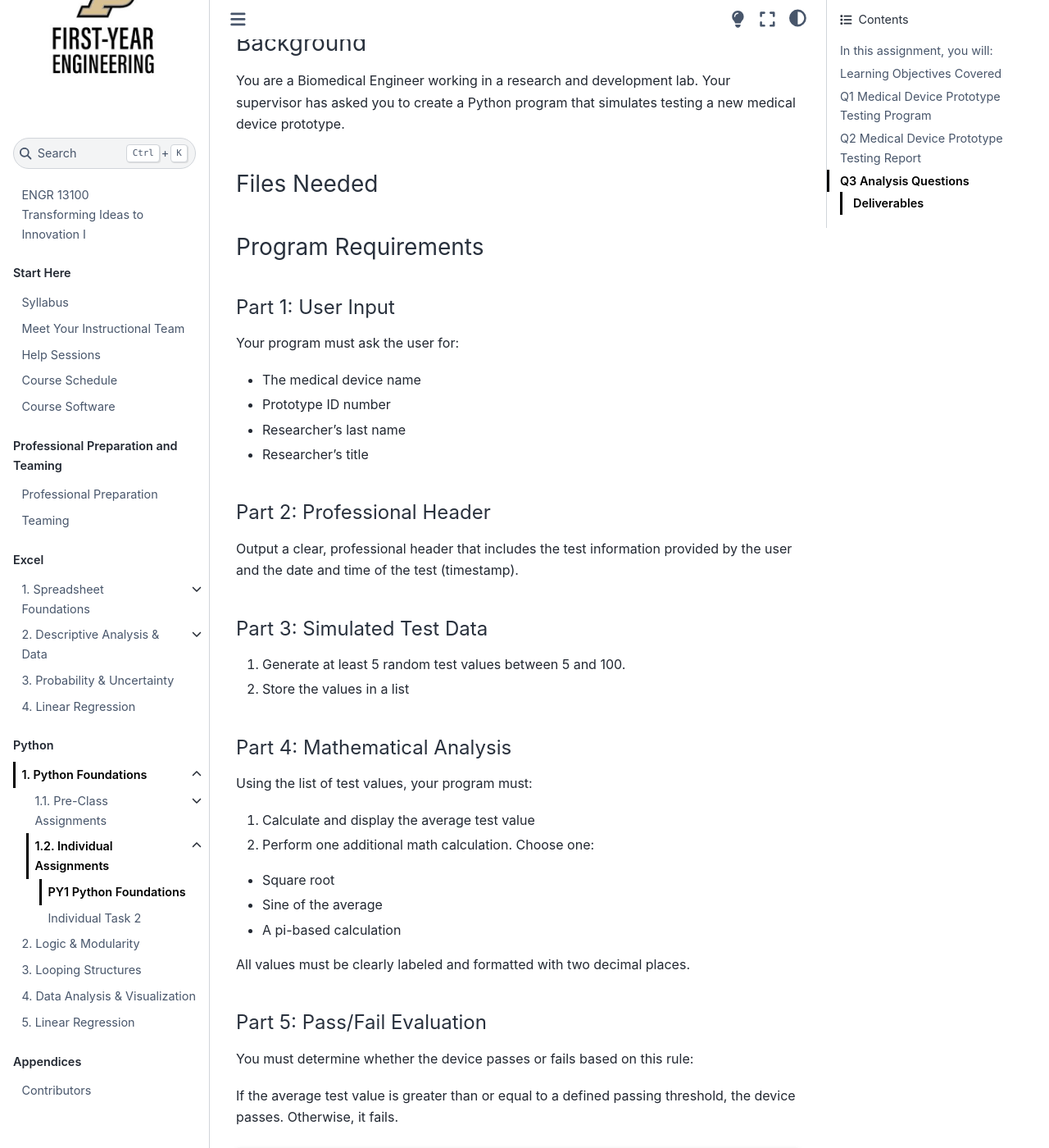
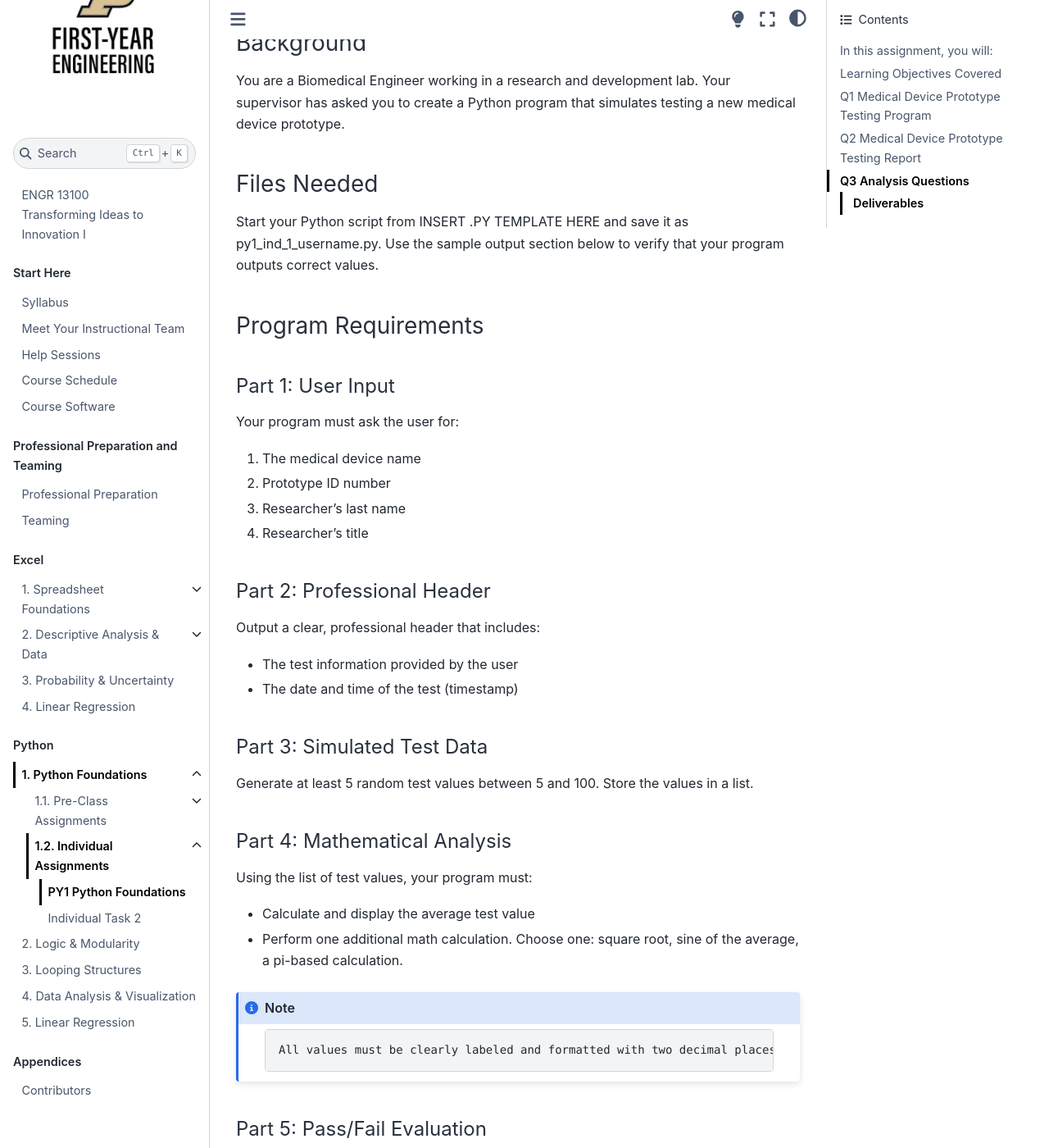
Before and after one commit to Purdue-FYE/engr-13100-2026-fall, a Jupyter Book: the page built from source/Part_04_Python/M1/tasks/ind_1/b/instructions.md, in a window 1280 px wide and 1400 px high, scrolled down 932 px. Shown: the whole window at 82% size. Built offline with Jupyter Book 1.0.4 settings and Sphinx 7.4.7 and the Sphinx Book theme 1.1.4, drawn with Linux system fonts in a browser that asks for light colours; some of the changed text lies outside the part shown.

Commit message:
Edits to py1 ind1/b instructions

````diff
--- a/source/Part_04_Python/M1/tasks/ind_1/b/instructions.md
+++ b/source/Part_04_Python/M1/tasks/ind_1/b/instructions.md
@@ -42,36 +42,39 @@
 
 ### Files Needed
 
+Start your Python script from INSERT .PY TEMPLATE HERE and save it as py1_ind_1_username.py. Use the sample output section below to verify that your program outputs correct values.
+
 ### Program Requirements
 
 #### Part 1: User Input
 
 Your program must ask the user for:
-- The medical device name
-- Prototype ID number
-- Researcher’s last name
-- Researcher’s title
+1. The medical device name
+2. Prototype ID number
+3. Researcher’s last name
+4. Researcher’s title
 
 #### Part 2: Professional Header
 
-Output a clear, professional header that includes the test information provided by the user and the date and time of the test (timestamp).
+Output a clear, professional header that includes:
+- The test information provided by the user
+- The date and time of the test (timestamp)
 
 #### Part 3: Simulated Test Data
 
-1.	Generate at least 5 random test values between 5 and 100.
-2.	Store the values in a list
+Generate at least 5 random test values between 5 and 100. Store the values in a list.
 
 #### Part 4: Mathematical Analysis
 
 Using the list of test values, your program must:
+- Calculate and display the average test value
+- Perform one additional math calculation. Choose one: square root, sine of the average, a pi-based calculation.
 
-1.	Calculate and display the average test value
-2.	Perform one additional math calculation. Choose one:
-- Square root
-- Sine of the average
-- A pi-based calculation
+```{admonition} Note
+   :class: note
 
-All values must be clearly labeled and formatted with two decimal places.
+    All values must be clearly labeled and formatted with two decimal places.
+```
 
 #### Part 5: Pass/Fail Evaluation
 
@@ -84,6 +87,7 @@
 
    Although we have not covered {python}`if` statements yet in this course, you must not use an {python}`if` statement for this part of the assignment.
 ```
+
 #### Part 6: String Processing & Data Organization
 
 Your program must demonstrate:
@@ -93,10 +97,10 @@
 ### Output Requirements
 
 Your program output must include:
-- A professional header
-- Clearly labeled test values and calculations
-- Pass/fail result
-- Clean formatting and spacing for readability
+1. A professional header
+2. Clearly labeled test values and calculations
+3. Pass/fail result
+4. Clean formatting and spacing for readability
 
 ### Sample Output
 
@@ -106,7 +110,7 @@
 
 ### Deliverables
 
-- Python .py file
+Submit your python file (py1_ind_1_username.py) to (INSERT ASSIGNMENT NAME) on Grade Scope.
 
 ## Q2 Medical Device Prototype Testing Report
 
@@ -119,29 +123,41 @@
 #### Content Requirements
 
 Your memo must address the following:
-1.	Purpose of the Program
+**1.	Purpose of the Program**
 - What the medical device testing program is designed to simulate
 - What kind of data the program generates and why it is relevant to prototype evaluation
-2. Testing & Analysis Process
+**2. Testing & Analysis Process**
 - How test values were generated
 - How the data was stored and analyzed
-3. Performance Evaluation
+**3. Performance Evaluation**
 - Pass/fail criteria used in the program
 - How the program determines and report the final device status
-4. Technical Challenges & Debugging
+**4. Technical Challenges & Debugging**
 - One programming error you encountered
 - What caused the error
 - How you identified and corrected it
 
 ### Deliverables
 
-- Go to grade scope assignment and write/copy-paste your report in your submission
+Go to grade scope assignment and write/copy-paste your report in your submission
 
 ## Q3 Analysis Questions
 
-1. first question here
+Navigate to (INSERT ASSIGNMENT NAME) in Grade Scope and answer the following questions in their respective text boxes.
+
+1. For each error type below, provide a definition of the error type in your own words and provide an example of how your
+
+
+
 2. second question here
 
 ### Deliverables
 
-- Go to grade scope assignment and type your answers into your submission.
+
+Submit your report to (INSERT ASSIGNMENT NAME HERE) on Grade Scope.
+
+```{admonition} Note
+   :class: note
+
+  We recommend writing your report in a .txt file or MS Word document and then copy-paste it into Grade Scope. You can reference your report in the saved file for future assignments with similar tasks.
+```
````
